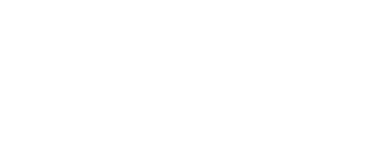
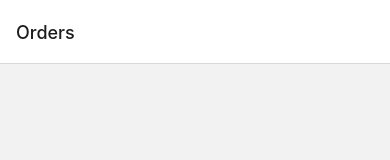
Before and after one commit to localtost/task, a React Native app: screen / in a window 390 px wide. Shown: the top 160 px of the page. Built offline with nearby package versions, Linux system fonts and the light colour scheme.

Commit message:
added libraries for nav & created base structure

```diff
--- a/App.tsx
+++ b/App.tsx
@@ -6,9 +6,10 @@
  */
 
 import React from 'react';
+import Root from './core/nav';
 
 function App(): React.JSX.Element | null {
-  return null;
+  return <Root />;
 }
 
 export default App;
--- /dev/null
+++ b/core/containers/Orders.tsx
@@ -0,0 +1,10 @@
+import * as React from "react";
+
+
+
+const Orders = ()=>{
+
+  return null
+}
+
+export default Orders
--- /dev/null
+++ b/core/nav/index.tsx
@@ -0,0 +1,22 @@
+import * as React from "react";
+import {NavigationContainer} from '@react-navigation/native';
+import {createNativeStackNavigator} from '@react-navigation/native-stack';
+import TRootContainerParamList, {ERootContainerRoutes} from './types.ts';
+import Orders from '../containers/Orders.tsx';
+
+const RootStack = createNativeStackNavigator<TRootContainerParamList>();
+
+const Root = () => {
+  return (
+    <NavigationContainer>
+      <RootStack.Navigator>
+        <RootStack.Screen
+          name={ERootContainerRoutes.Orders}
+          component={Orders}
+        />
+      </RootStack.Navigator>
+    </NavigationContainer>
+  );
+};
+
+export default Root;
--- /dev/null
+++ b/core/nav/types.ts
@@ -0,0 +1,9 @@
+export enum ERootContainerRoutes {
+  Orders = 'Orders',
+}
+
+type TRootContainerParamList = {
+  [ERootContainerRoutes.Orders]: undefined;
+};
+
+export default TRootContainerParamList;
--- a/index.js
+++ b/index.js
@@ -1,7 +1,7 @@
 /**
  * @format
  */
-
+import 'react-native-gesture-handler';
 import {AppRegistry} from 'react-native';
 import App from './App';
 import {name as appName} from './app.json';
```
Also changed, not shown: package.json (+11 -1 lines), core/redux/index.tsx (added), core/redux/rtkq/orders.rtkq.ts (added), core/redux/rtkq/types.ts (added), core/redux/types.ts (added), 2 other files (tests, documents, lock files or other folders).
